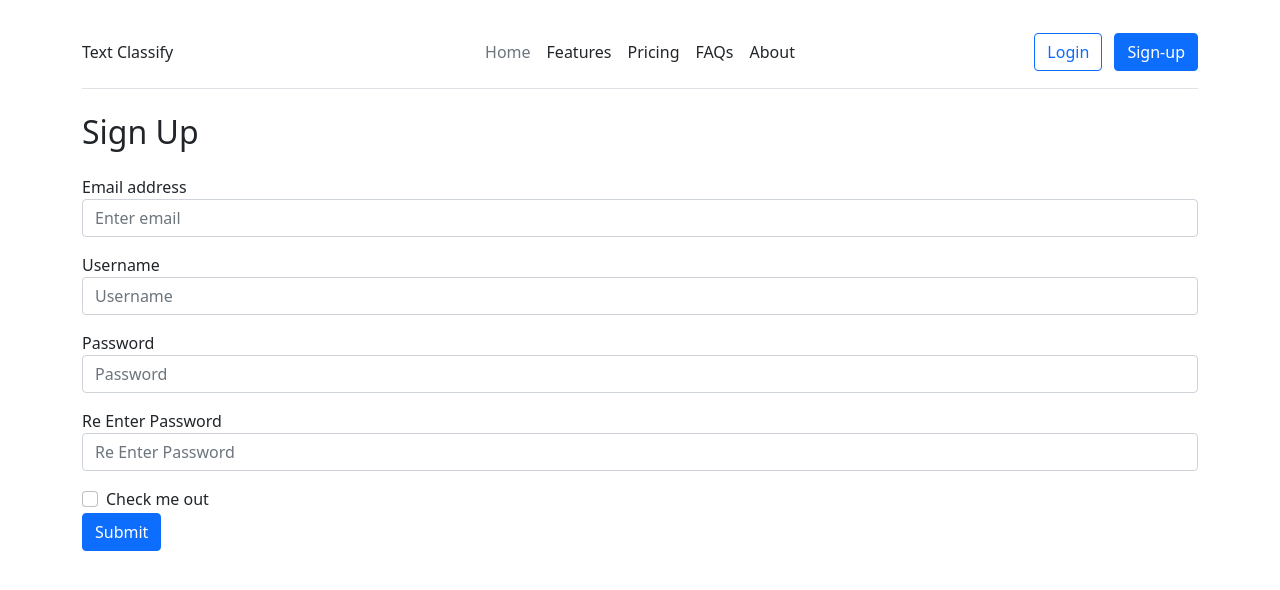
After one commit to RedGhoul/web_app_text_classify, a Django app: page /nlp/register in a window 1280 px wide. The commit adds this page. Shown: the top 590 px of the page. Run offline with Django 3.2, Linux system fonts and the light colour scheme.

Commit message:
added login & register

```diff
--- a/nlp/tasks.py
+++ b/nlp/tasks.py
@@ -10,4 +10,4 @@ def generate_aggregate():
            FROM textclassify.nlp_record group by `day_logged`,api_name
     ''')
     row = cursor.fetchone()
-    rec_agg = record_aggregate(api_name=row['count'],api_name=row['count'],created_at=row)
+    #rec_agg = record_aggregate(api_name=row['count'],api_name=row['count'],created_at=row)
--- a/nlp/urls.py
+++ b/nlp/urls.py
@@ -9,6 +9,9 @@ urlpatterns = [
     path("",
          views.index,
          name="index"),
+    path("register",
+         views.register_user,
+         name="register"),
     path("comingsoon",
          views.coming_soon,
          name="comingsoon"),
--- a/nlp/views.py
+++ b/nlp/views.py
@@ -1,10 +1,12 @@
-from django.shortcuts import render
+from django.conf.urls import handler404
+from django.shortcuts import render, redirect
 from django.http import HttpResponse
 from .models import record
 import json
 from .NLTKProcessor import extract_key_phrases_from_text, generate_summary
 from django.views.decorators.csrf import csrf_exempt
-
+from django.contrib.auth.models import User
+from django.contrib.auth import authenticate, login
 
 def index(request):
     return render(request, "nlp/index.html", context={})
@@ -12,6 +14,21 @@ def index(request):
 
 def coming_soon(request):
     return render(request, "nlp/comeingsoon.html", context={})
+
+
+def register_user(request):
+    if request.method == "POST":
+        username = request.POST['username']
+        email = request.POST['email']
+        password = request.POST['password']
+        user = User.objects.create_user(username, email, password)
+        if user is not None:
+            login(request, user)
+            return redirect("nlp:index")
+        else:
+            return handler404(request)
+    else:
+        return render(request, "nlp/register.html", context={})
 
 @csrf_exempt
 def extract_key_phrases_from_text(request):
--- a/templates/nlp/head.html
+++ b/templates/nlp/head.html
@@ -15,8 +15,14 @@
         </ul>
 
         <div class="col-md-3 text-end">
-          <a href="{% url "nlp:comingsoon" %}" class="btn btn-outline-primary me-2">Login</a>
-          <a href="{% url "nlp:comingsoon" %}" class="btn btn-primary">Sign-up</a>
+            {% if user.is_authenticated  %}
+                <a class="btn btn-light">Hi {{ user.username }}!</a>
+                <a href="{% url "logout" %}" class="btn btn-outline-primary me-2">Logout</a>
+            {% else %}
+                <a href="{% url "login" %}" class="btn btn-outline-primary me-2">Login</a>
+                <a href="{% url "register" %}" class="btn btn-primary">Sign-up</a>
+            {% endif %}
+
         </div>
       </header>
     </div>
--- /dev/null
+++ b/templates/nlp/register.html
@@ -0,0 +1,32 @@
+{% extends "nlp/base.html" %}
+{% block body_block %}
+        <div class="container">
+        <div class="row">
+            <h2>Sign Up</h2>
+            <form action="{% url "nlp:register" %}" method="post">
+                {% csrf_token %}
+              <div class="form-group mt-3">
+                <label for="exampleInputEmail1">Email address</label>
+                <input name="email" type="email" class="form-control" id="exampleInputEmail1" aria-describedby="emailHelp" placeholder="Enter email">
+              </div>
+                <div class="form-group mt-3">
+                <label for="exampleInputEmail1">Username</label>
+                <input name="username" type="text" class="form-control" id="exampleInputEmail1" aria-describedby="emailHelp" placeholder="Username">
+              </div>
+              <div class="form-group mt-3">
+                <label for="exampleInputPassword1">Password</label>
+                <input name="password" type="password" class="form-control" id="exampleInputPassword1" placeholder="Password">
+              </div>
+                <div class="form-group mt-3">
+                <label for="exampleInputPassword1">Re Enter Password</label>
+                <input name="password2" type="password" class="form-control" id="exampleInputPassword1" placeholder="Re Enter Password">
+                </div>
+              <div class="form-group form-check mt-3">
+                <input type="checkbox" class="form-check-input" id="exampleCheck1">
+                <label class="form-check-label" for="exampleCheck1">Check me out</label>
+              </div>
+              <button type="submit" class="btn btn-primary">Submit</button>
+            </form>
+        </div>
+        </div>
+{% endblock %}
--- a/web_app_text_classify/settings.py
+++ b/web_app_text_classify/settings.py
@@ -139,3 +139,6 @@ Q_CLUSTER = {
     'workers': 4,
     "orm": "default",  # Use Django's ORM + database for broker
 }
+LOGIN_URL =  'nlp:index'
+LOGIN_REDIRECT_URL = 'nlp:index'
+LOGOUT_REDIRECT_URL = 'nlp:index'
--- a/web_app_text_classify/urls.py
+++ b/web_app_text_classify/urls.py
@@ -22,6 +22,8 @@ from web_app_text_classify.settings import STATIC_URL, STATIC_ROOT
 
 urlpatterns = [
     path("", views.index, name="index"),
+    path("accounts/signup/", views.register_user, name="register"),
+    path('accounts/', include('django.contrib.auth.urls')),
     path("nlp/", include('nlp.urls')),
     path('admin/', admin.site.urls),
 ] + static(STATIC_URL, document_root=STATIC_ROOT)
```
Also changed, not shown: templates/registration/login.html (added, +25 -0 lines).
